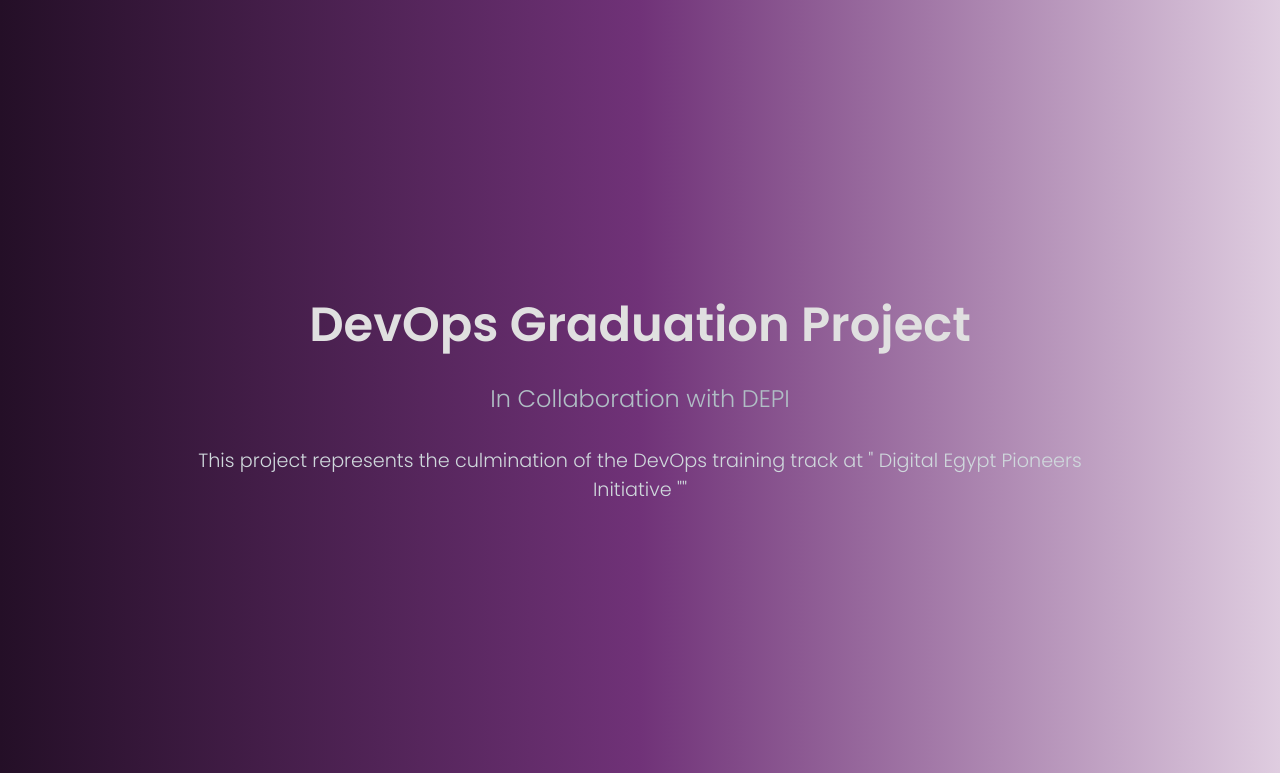
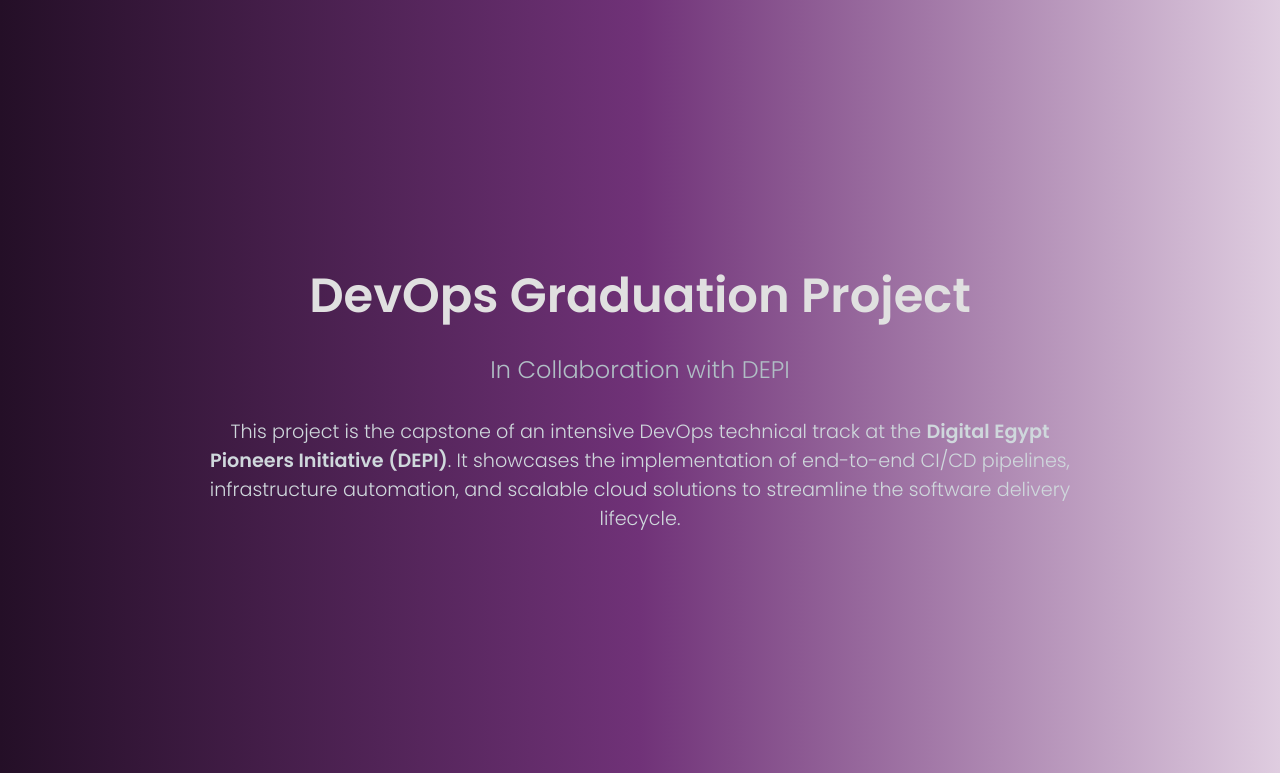
Before and after one commit to israafathi34/Final_Project_Devops, a Flask app: page / in a window 1280 px wide. Shown: the top 773 px of the page. Run offline with Flask 3, Linux system fonts and the light colour scheme.

Commit message:
update 2

```diff
--- a/app-project/templates/index.html
+++ b/app-project/templates/index.html
@@ -11,9 +11,11 @@
         <div class="content">
             <h1 class="title">DevOps Graduation Project</h1>
             <h2 class="subtitle">In Collaboration with DEPI </h2>
-
             <p class="description">
-                This project represents the culmination of the DevOps training track at  " Digital Egypt Pioneers Initiative ""
+                This project is the capstone of an intensive DevOps technical track at the
+                <strong>Digital Egypt Pioneers Initiative (DEPI)</strong>. It showcases the
+                implementation of end-to-end CI/CD pipelines, infrastructure automation,
+                and scalable cloud solutions to streamline the software delivery lifecycle.
             </p>
         </div>
 
```
